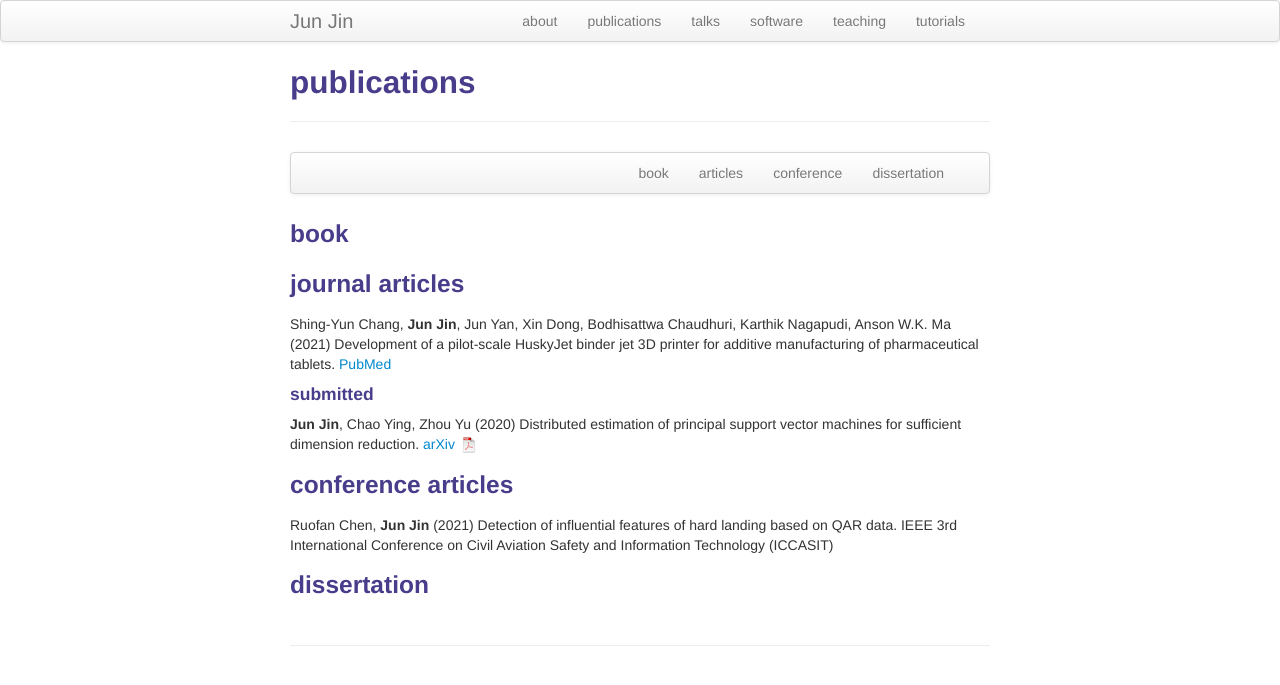
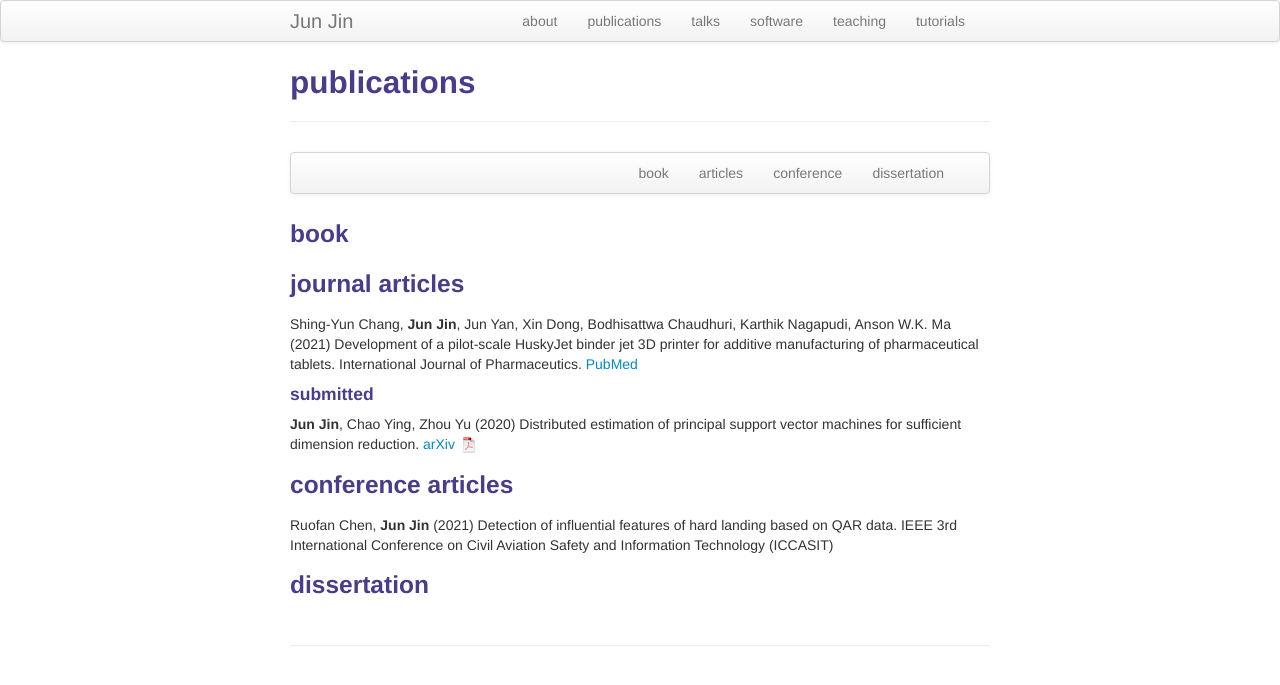
Before and after one commit to brucejunjin/brucejunjin.github.io, a Jekyll site: the page built from pages/pubs.md, in a window 1280 px wide. Shown: the top 685 px of the page. Built offline with Jekyll 4.4.1, drawn with Linux system fonts in a browser that asks for light colours.

Commit message:
Update pubs.md

```diff
--- a/pages/pubs.md
+++ b/pages/pubs.md
@@ -23,6 +23,7 @@ description: Jun Jin's publications
 
 Shing-Yun Chang, **Jun Jin**, Jun Yan, Xin Dong, Bodhisattwa Chaudhuri, Karthik Nagapudi, Anson W.K. Ma (2021)
 Development of a pilot-scale HuskyJet binder jet 3D printer for additive manufacturing of pharmaceutical tablets.
+International Journal of Pharmaceutics.
 [PubMed](https://pubmed.ncbi.nlm.nih.gov/34116179/)
 
 #### submitted
```
